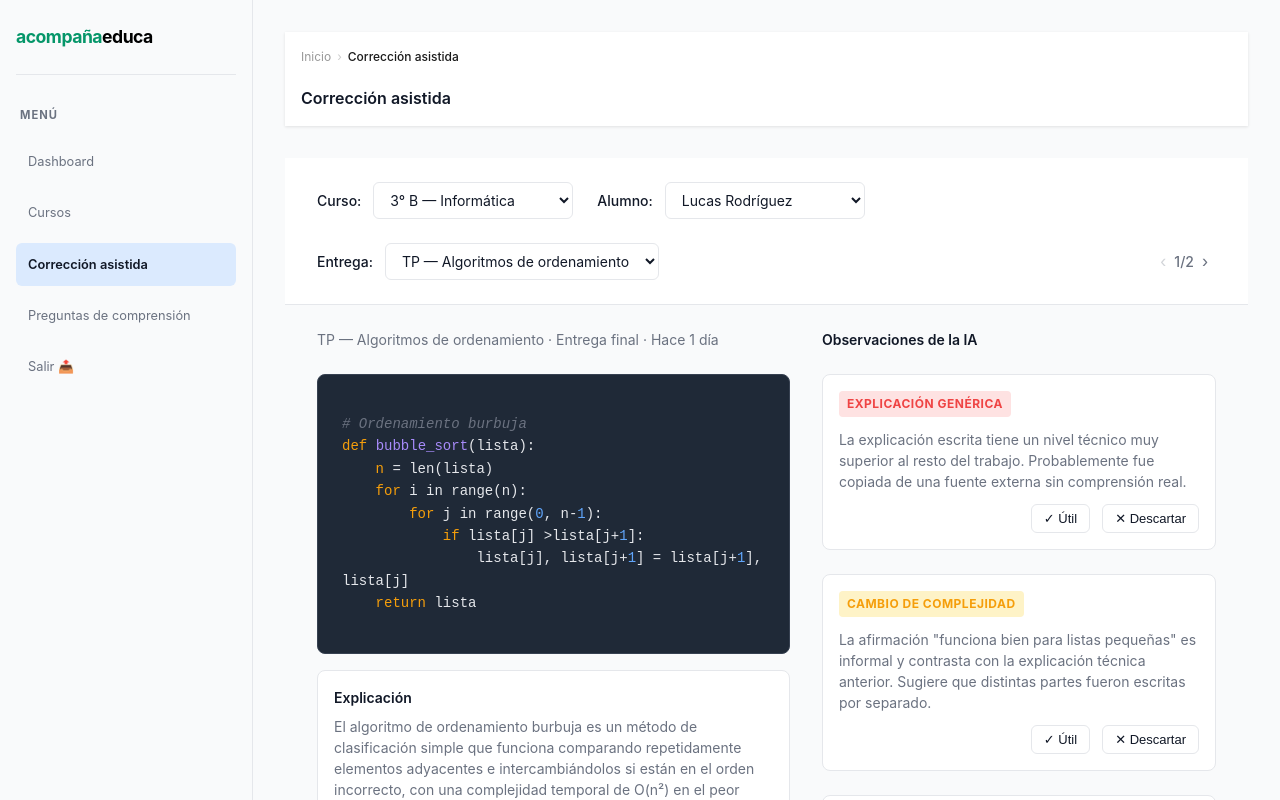
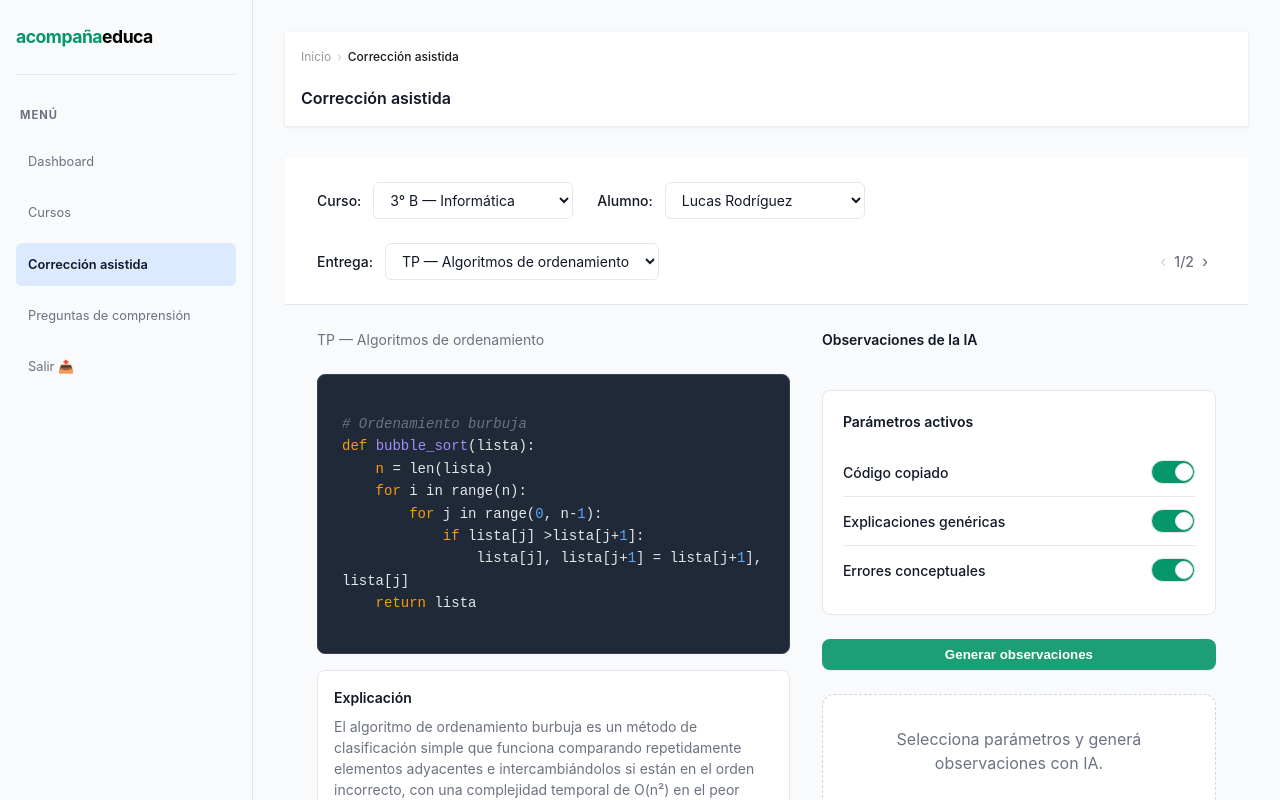
Before and after one commit to thomiperezz/TPO-Seminario-G2, a React (Vite) app: page /assistcorrection in a window 1280 px wide. Shown: the top 800 px of the page. Built offline with nearby package versions, Linux system fonts and the light colour scheme.

Commit message:
implementando la generacion de observaciones con IA

```diff
--- a/src/assets/styles/global.css
+++ b/src/assets/styles/global.css
@@ -689,8 +689,8 @@ body {
 }
 
 .feedback-category.generic {
-  background-color: var(--color-error-bg);
-  color: var(--color-error);
+  background-color: var(--color-info-bg);
+  color: var(--color-info);
 }
 
 .feedback-category.complexity {
@@ -699,8 +699,8 @@ body {
 }
 
 .feedback-category.error {
-  background-color: var(--color-info-bg);
-  color: var(--color-info);
+  background-color: var(--color-error-bg);
+  color: var(--color-error);
 }
 
 .feedback-content {
@@ -819,18 +819,20 @@ body {
   background-color: var(--color-panel);
   transition: 0.3s;
   border-radius: 24px;
+  border: 1px solid var(--color-border);
 }
 
 .toggle-slider:before {
   position: absolute;
   content: "";
-  height: 18px;
-  width: 18px;
+  height: 16px;
+  width: 16px;
   left: 3px;
-  bottom: 3px;
+  bottom: 2px;
   background-color: var(--color-panel);
   transition: 0.3s;
   border-radius: 50%;
+  border: 1px solid var(--color-border);
 }
 
 .toggle-switch input:checked + .toggle-slider {
@@ -865,3 +867,12 @@ body {
   font-size: 0.875rem;
   color: var(--color-text-secondary);
 }
+
+.no-content-placeholder {
+  background: var(--color-panel);
+  border: 1px dashed #D1D5DB;
+  border-radius: 12px;
+  padding: 32px;
+  text-align: center;
+  color: var(--color-text-secondary);
+}
--- a/src/pages/AssistCorrection.jsx
+++ b/src/pages/AssistCorrection.jsx
@@ -52,27 +52,79 @@ const AssistCorrection = () => {
     { id: 'delivery-3', name: 'Examen parcial' }
   ];
 
-  // Retroalimentación de IA - Array de observaciones
-  const feedbackItems = [
-    {
-      id: 'feedback-1',
-      category: 'generic',
-      title: 'EXPLICACIÓN GENÉRICA',
-      text: 'La explicación escrita tiene un nivel técnico muy superior al resto del trabajo. Probablemente fue copiada de una fuente externa sin comprensión real.'
-    },
-    {
-      id: 'feedback-2',
-      category: 'complexity',
-      title: 'CAMBIO DE COMPLEJIDAD',
-      text: 'La afirmación "funciona bien para listas pequeñas" es informal y contrasta con la explicación técnica anterior. Sugiere que distintas partes fueron escritas por separado.'
-    },
-    {
-      id: 'feedback-3',
-      category: 'error',
-      title: 'ERROR CONCEPTUAL',
-      text: 'Bubble sort no es el algoritmo más eficiente para ordenar datos porque hace comparaciones de a dos elementos. Vale la pena preguntar al alumno si conoce alternativas.'
+  const workName = 'TP — Algoritmos de ordenamiento';
+
+  const submittedWork = `
+    def bubble_sort(lista):
+        n = len(lista)
+
+        for i in range(n):
+            for j in range(0, n-1):
+                if lista[j] > lista[j+1]:
+                    lista[j], lista[j+1] = lista[j+1], lista[j]
+
+        return lista
+    `;
+
+  const explanation = `
+    El algoritmo de ordenamiento burbuja es un método de clasificación simple que funciona
+    comparando repetidamente elementos adyacentes e intercambiándolos si están en el orden incorrecto,
+    con una complejidad temporal de O(n²) en el peor caso.
+    `;
+
+  const [observations, setObservations] = useState([]);
+  const [loading, setLoading] = useState(false);
+
+  const generateObservations = async () => {
+    try {
+      const activeParameters = [];
+      setLoading(true);
+
+      if (showCopiedCode) {
+        activeParameters.push('Código copiado');
+      }
+
+      if (showGenericExplanations) {
+        activeParameters.push('Explicaciones genéricas');
+      }
+
+      if (showConceptualErrors) {
+        activeParameters.push('Errores conceptuales');
+      }
+
+      const response = await fetch(
+        'http://localhost:8080/api/evaluation/observations',
+        {
+          method: 'POST',
+          headers: {
+            'Content-Type': 'application/json',
+          },
+          body: JSON.stringify({
+            workName,
+            submittedWork,
+            explanation,
+            activeParameters,
+          }),
+        }
+      );
+
+      const data = await response.json();
+
+      const formattedObservations = Object.entries(
+        data.observations || {}
+      ).map(([type, text], index) => ({
+        id: `obs-${index}`,
+        title: type.toUpperCase(),
+        text,
+        category: 'info',
+      }));
+
+      setObservations(formattedObservations);
+      setLoading(false);
+    } catch (error) {
+      console.error(error);
     }
-  ];
+  };
 
   // Manejador para cuando el usuario marca un feedback como útil
   const handleUseful = (feedbackId) => {
@@ -188,11 +240,9 @@ const AssistCorrection = () => {
         <div className="assist-correction-main">
           {/* Columna Izquierda - Código y Explicación */}
           <CodeViewer
-            header="TP — Algoritmos de ordenamiento · Entrega final · Hace 1 día"
+            header={workName}
             explanationTitle="Explicación"
-            explanationText="El algoritmo de ordenamiento burbuja es un método de clasificación simple que funciona
-                comparando repetidamente elementos adyacentes e intercambiándolos si están en el orden incorrecto,
-                con una complejidad temporal de O(n²) en el peor caso."
+            explanationText={explanation}
             explanationLinks={[
               {
                 text: 'Es el algoritmo más eficiente para ordenar datos',
@@ -235,19 +285,6 @@ const AssistCorrection = () => {
           <div className="observations-panel">
             <h3 className="observations-title">Observaciones de la IA</h3>
 
-            {/* Tarjetas de feedback */}
-            {feedbackItems.map((feedback) => (
-              <FeedbackCard
-                key={feedback.id}
-                id={feedback.id}
-                category={feedback.category}
-                title={feedback.title}
-                text={feedback.text}
-                onUseful={handleUseful}
-                onDismiss={handleDismiss}
-              />
-            ))}
-
             {/* Parámetros activos */}
             <ActiveParameters
               parameters={[
@@ -271,6 +308,37 @@ const AssistCorrection = () => {
                 }
               ]}
             />
+
+            <button
+              className="add-course-btn"
+              onClick={generateObservations}
+              disabled={loading}
+            >
+              {loading ? 'Generando...' : 'Generar observaciones'}
+            </button>
+
+            {/* Tarjetas de feedback */}
+            {!loading && observations.length === 0 && (
+              <div className="no-content-placeholder">
+                Selecciona parámetros y generá observaciones con IA.
+              </div>
+            )}
+            {loading && (
+              <div className="no-content-placeholder">
+                Generando observaciones con IA...
+              </div>
+            )}
+            {observations.map((feedback) => (
+              <FeedbackCard
+                key={feedback.id}
+                id={feedback.id}
+                category={feedback.title === "ERRORES CONCEPTUALES" ? "error" : "complexity"}
+                title={feedback.title}
+                text={feedback.text}
+                onUseful={handleUseful}
+                onDismiss={handleDismiss}
+              />
+            ))}
           </div>
         </div>
       </main>
--- a/src/pages/PreguntasComprensión.jsx
+++ b/src/pages/PreguntasComprensión.jsx
@@ -42,7 +42,7 @@ const PreguntasComprensión = () => {
 
   const generateQuestions = async () => {
     if (!topic.trim()) {
-      alert('Ingresá un tema');
+      alert('Ingresá la consigna de la tarea original para generar las preguntas.');
       return;
     }
     try {
@@ -200,28 +200,12 @@ const PreguntasComprensión = () => {
           }} />
         {/* Lista de Tarjetas de Preguntas */}
         {!loading && questions.length === 0 && (
-          <div
-            style={{
-              background: '#fff',
-              border: '1px dashed #D1D5DB',
-              borderRadius: '12px',
-              padding: '32px',
-              textAlign: 'center',
-              color: '#6B7280'
-            }}
-          >
+          <div className='no-content-placeholder'>
             Completa el formulario y generá preguntas de comprensión.
           </div>
         )}
         {loading && (
-          <div
-            style={{
-              background: '#fff',
-              borderRadius: '12px',
-              padding: '24px',
-              textAlign: 'center'
-            }}
-          >
+          <div className='no-content-placeholder'>
             Generando preguntas con IA...
           </div>
         )}
```
